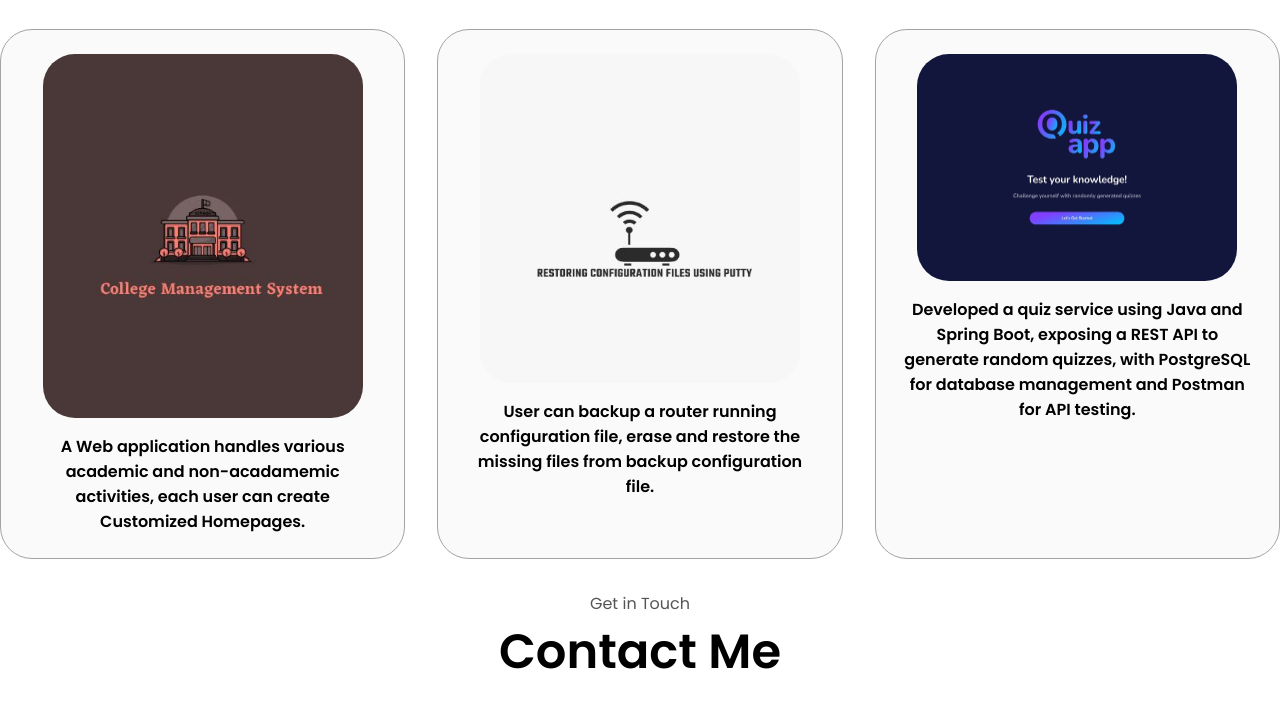
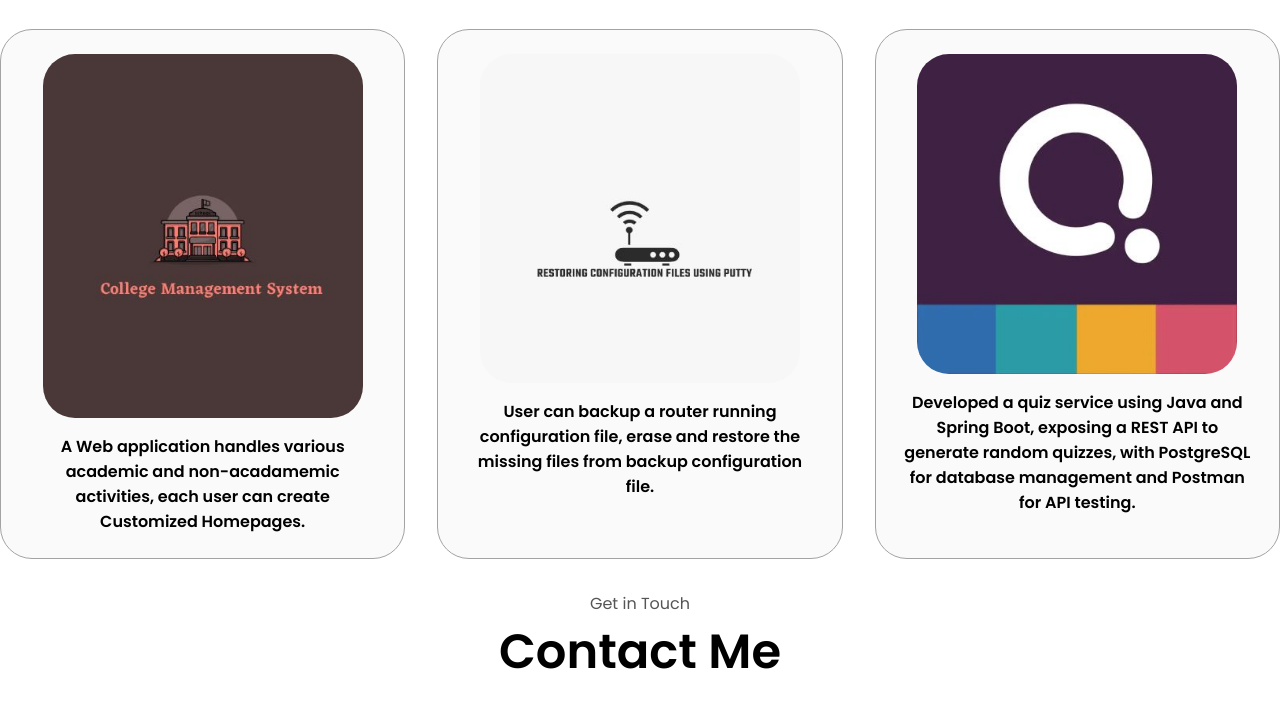
Before and after one commit to SanthoshVarmaThamishetty/portfolio, a plain HTML site: page index.html in a window 1280 px wide. Shown: the part 1879-2596 px from the top of the page. Drawn offline with Linux system fonts and the light colour scheme.

Commit message:
Update index.html

```diff
--- a/index.html
+++ b/index.html
@@ -290,7 +290,7 @@
           <div class="details-container color-container">
             <div class="article-container">
               <img
-                src="./assets/quiz.webp"
+                src="./assets/quiz.jpg"
                 alt="Project 3"
                 class="project-img"
               />
```
